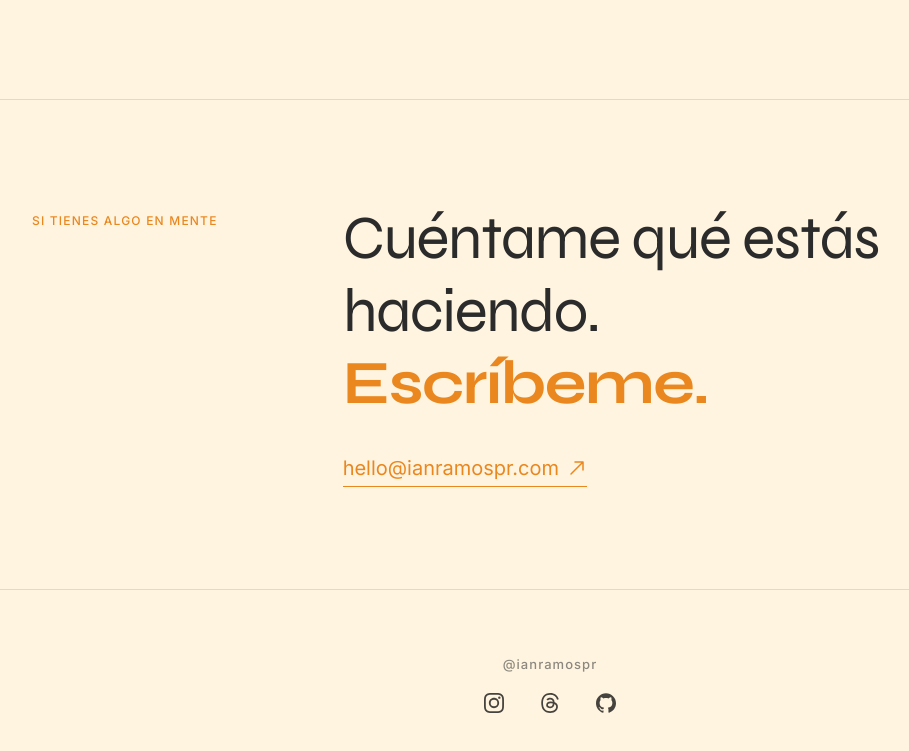
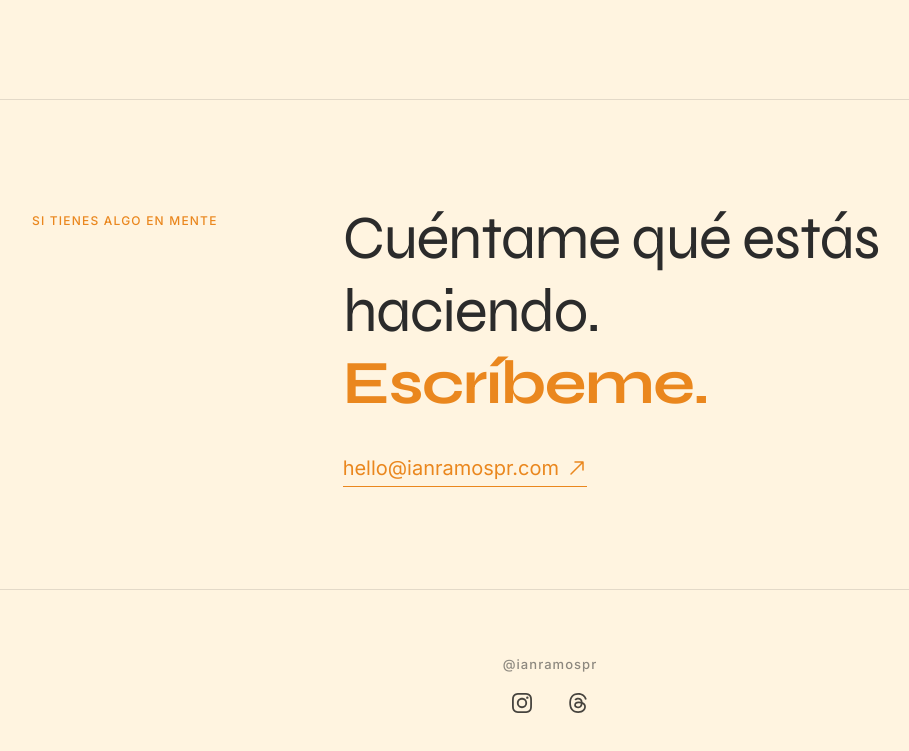
Before and after one commit to ianramospr/ianramospr, a website: page index.html in a window 1280 px wide. Shown: the part 1009-1760 px from the top of the page, without its empty margins (90-999 px from the left). Drawn offline with Linux system fonts and the light colour scheme.

Commit message:
fix: remove GitHub link from footer

```diff
--- a/index.html
+++ b/index.html
@@ -99,10 +99,6 @@
         aria-label="Threads">
         <img src="Assets/threads.svg" alt="" width="24" height="24" />
       </a>
-      <a href="https://github.com/ianramospr" target="_blank" rel="noopener noreferrer" id="footer-github"
-        aria-label="GitHub">
-        <img src="Assets/github.svg" alt="" width="24" height="24" />
-      </a>
     </div>
   </footer>
 
```
